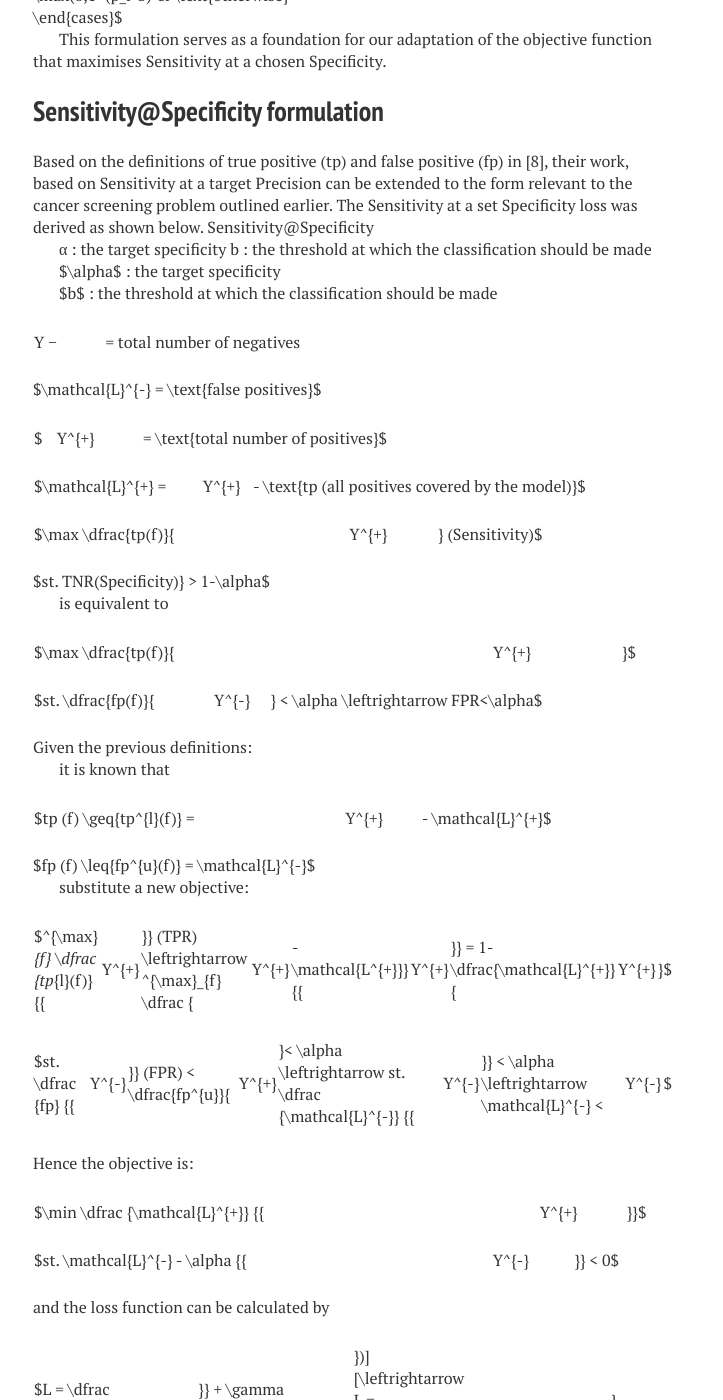
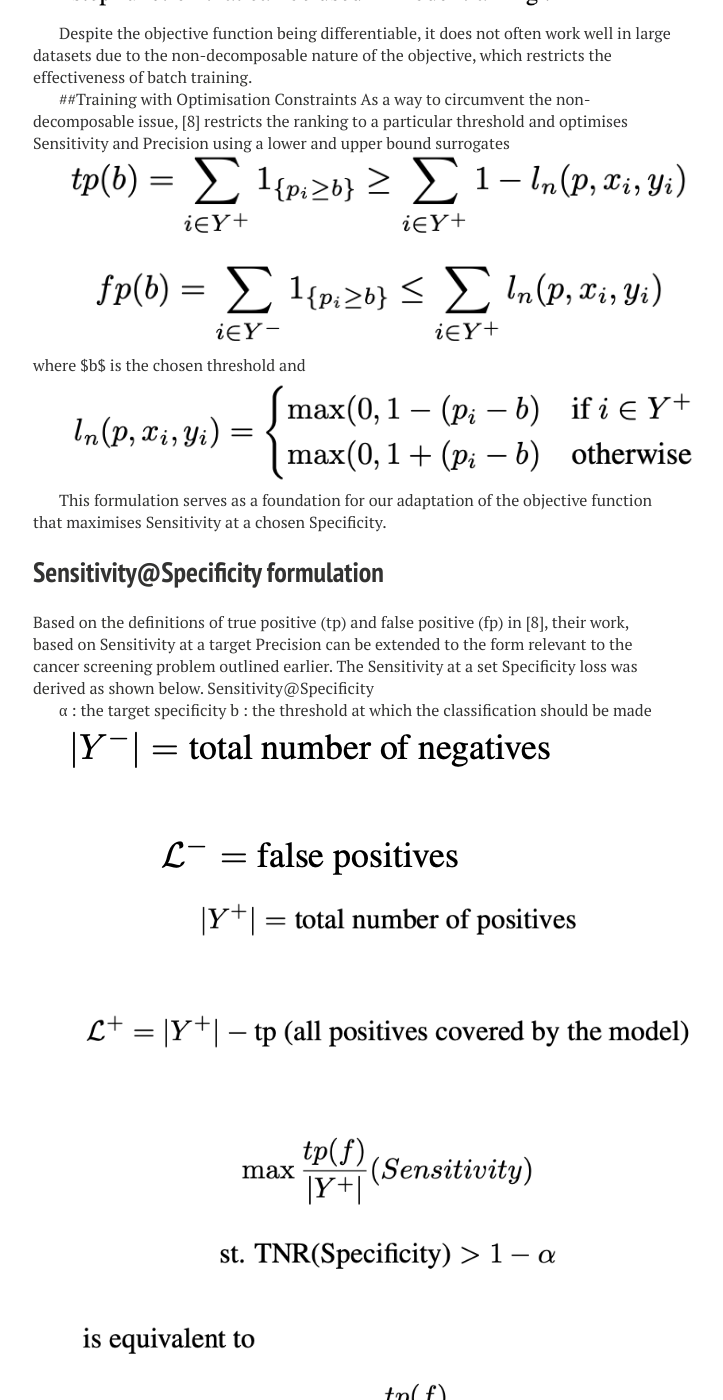
Before and after one commit to MLMogford/MLMogford.github.io, a Jekyll site: the page built from _posts/2022-08-17-maximising-sensitivity-at-fixed-specificity.md, in a window 1280 px wide and 1400 px high, scrolled down 3025 px. Shown: the whole window, without its empty margins (287-1010 px from the left). Built offline with Jekyll 4.4.1, drawn with Linux system fonts in a browser that asks for light colours; nearby versions of some CDN libraries; some of the changed text lies outside the part shown.

Commit message:
Update 2022-08-17-maximising-sensitivity-at-fixed-specificity.md

```diff
--- a/_posts/2022-08-17-maximising-sensitivity-at-fixed-specificity.md
+++ b/_posts/2022-08-17-maximising-sensitivity-at-fixed-specificity.md
@@ -33,31 +33,22 @@ where E(.) denotes the expectation over the data distribution.
 
 The sample estimate of the AUC is the Wilcoxon–Mann–Whitney statistic [6]:
 
-<div>
-$\hat{AUC} = \sum_{i \in Y^+}\sum_{j \in Y^-} 1_{\{p_i > p_j \}}$
-</div>
+![1wmw](/images/equations/1wmw-stat.png)
 
 
 where.
 
-{% raw %}
-$1_{\{p_i > p_j\}} =
-    \begin{cases}
-        1, &\text{if } p_i > p_j\\
-        0, &\text{otherwise}
-    \end{cases}$
-{% endraw %}.
+![2wmw-stat](/images/equations/2wmw-stat.png)
+
 
 
 and Y +, Y − denote the positive and negative class respectively, and pi = p(xi) denotes the assessed probability, which in this case is the Machine Learning model’s output. Directly optimising for the WMW statistic is not possible given the non-differentiable nature of the step function. Previous work [9] proposed a surrogate hinge loss that acts as an upper-bound for the step function
 
 
+![3hinge](/images/equations/3hinge.png)
 
 ![zero one loss](/images/zeroOne.png)
 
-
-
-$\ell(\theta) = \sum_{i \in Y^+} \sum_{j \in Y^-} \max \{0, (p_i(\theta) - p_j(\theta)  \}$
 
 Despite the objective function being differentiable, it does not often work well in large datasets due to the non-decomposable nature of the objective, which restricts the effectiveness of batch training.
 
@@ -66,26 +57,11 @@ Despite the objective function being differentiable, it does not often work well
 As a way to circumvent the non-decomposable issue, [8] restricts the ranking to a particular threshold and optimises Sensitivity and Precision using a lower and upper bound surrogates
 
 
-{% raw %}
-$tp(b) = \sum_{i\in{Y^+}}{1_{\{p_i\geq{b}\}}} \geq \sum_{i\in{Y^+}}{1-l_{n}(p,x_{i},y_{i})}$
-{% endraw %}
-
-
-{% raw %}
-$fp(b) = \sum_{i\in{Y^-}}{1_{\{p_i\geq{b}\}}} \leq \sum_{i\in{Y^+}}{l_{n}(p,x_{i},y_{i})}$
-{% endraw %}
-
-
+![4tp-and-fp](/images/equations/4tp-and-fp.png)
 where $b$ is the chosen threshold and
 
+![5tp-and-fp](/images/equations/5tp-and-fp.png)
 
-{% raw %}
-$l_{n}(p,x_i,y_i) =
-    \begin{cases}
-        \max(0,1-(p_i-b) & \text{if } i \in Y^+\\
-        \max(0,1+(p_i-b) & \text{otherwise}\\
-    \end{cases}$
-{% endraw %}
 
 
 This formulation serves as a foundation for our adaptation of the objective function that maximises Sensitivity at a chosen Specificity.
@@ -102,72 +78,27 @@ Sensitivity@Specificity
 α : the target specificity
 b : the threshold at which the classification should be made
 
-{% raw %}
-$\alpha$ : the target specificity
 
-$b$ : the threshold at which the classification should be made
+![6-send-and-spec](/images/equations/6-send-and-spec.png)
 
-|Y −| = total number of negatives
+![7-send-spec](/images/equations/7-send-spec.png)
 
 
-$\mathcal{L}^{-} = \text{false positives}$
-
-$|Y^{+}| = \text{total number of positives}$
-
-$\mathcal{L}^{+} = |Y^{+}| - \text{tp (all positives covered by the model)}$
-
-
-
-$\max \dfrac{tp(f)}{|Y^{+}|} (Sensitivity)$
-
-$st. TNR(Specificity)} > 1-\alpha$
-
-
-is equivalent to
-
-$\max \dfrac{tp(f)}{|Y^{+}|}$
-
-$st. \dfrac{fp(f)}{|Y^{-}|} < \alpha \leftrightarrow FPR<\alpha$
 
 
 Given the previous definitions:
 
 it is known that
 
-
-$tp (f) \geq{tp^{l}(f)} =|Y^{+}| - \mathcal{L}^{+}$
+![ 8-sens-spec](/images/equations/8-sens-spec.png)
 
 
-$fp (f) \leq{fp^{u}(f)} = \mathcal{L}^{-}$
+
+and the loss function can be calculated by
 
 
 
 
-substitute a new objective:
-
-
-$^{\max}_{f}  \dfrac {tp_{l}(f)} {{|Y^{+}|}} (TPR) \leftrightarrow ^{\max}_{f}  \dfrac {|Y^{+}|-\mathcal{L^{+}}} {{|Y^{+}|}} = 1-\dfrac{\mathcal{L}^{+}}{|Y^{+}|}$
-
-
-$st.  \dfrac {fp} {{|Y^{-}|}} (FPR) < \dfrac{fp^{u}}{|Y^{+}| }< \alpha \leftrightarrow st.  \dfrac {\mathcal{L}^{-}} {{|Y^{-}|}} < \alpha \leftrightarrow \mathcal{L}^{-} < |Y^{-}|$
-
-{% endraw %}
-
-Hence the objective is:
-
-{% raw %}
-
-$\min \dfrac {\mathcal{L}^{+}} {{|Y^{+}|}}$
-
-
-$st.  \mathcal{L}^{-} -  \alpha {{|Y^{-}|}} < 0$
-
-
-and the loss function can be calculated by
-
-$L = \dfrac {\mathcal{L}^{+}}{{|Y^{+}|}} + \gamma (\mathcal{L}^{-} - \alpha {|Y^{-}|})\] \[\leftrightarrow L = \mathcal{L}^{+} + \gamma \mathcal{L}^{-}|Y^{-}| - \gamma{|Y^{+}|}{|Y^{-}|\alpha}$
-
-{% endraw %}
 
 This loss function can replace BCE loss to adjust a model's performance to achieve the objective set out in this work, maximising Sensitivity at a set Specificity.
 
@@ -192,63 +123,22 @@ Ranking loss
 Binary Cross Entropy to to Log Ratio
 
 
-{% raw %}
-$\{\sum y_{i}\log p (p(y_{i}=1|x_{i})) + (1-y_{i}\log p(y_{i}=0|x_{i})\}$
+![ 9-bce-to-log-ratio](/images/equations/9-bce-to-log-ratio.png)
 
-represents approximately $p(\centerdot |x), \text{using a neural net } ~ \hat{p}(|x)$
 
-maximum likelihood
-$\Pi p(y=i|x)^{y}p(y=0|x)^{1-y}$
-
-$log\Pi (...) =\sum \log (p(y=1|x)^{y} p(y=0|x)^{1-y}$
-
-\[=\sum y \log (p(y|x)^{y} + (1-y) \log (p(y=0|x))$
-
-$= \{ - \sum_{x \in y^{+}} \log(p(y=1|x)) + \sum \log(1-p(y=1|x)) \}$
-
-$p(y=1|x) \text{ as }p$
-
-$- \{ \sum \log p^{+} + \sum \log (1-p^{-}) \}\]
-
-$max\log(1-p) \leftrightarrow 1-p
-${eq min } p-p(y=1|x \in y^{-})
-$ \log(p^{-})
-
-$\sum\log(p^{+}) - \sum\log (p^{-})$
-
-$= log(\dfrac{p^{+}}{p^{-}})$
 
 Non-Decomposable (requires a memory bank or large batch size)
 
-$log(\dfrac{p^{+}}{p^{-}}) \approx AUC$
 
-$\text{max}(log^{+} - log^{-})$
-
-$\text{max}(log^{-} - log^{+})$
-
-$\text{max}(log(\dfrac{p^{-}}{p^{+}}))$
-
-
-$\text{if } p^{-} < p^{+} -> \text{all correct} = 0$
+![10-non-decomposable-formulation](/images/equations/10-non-decomposable-formulation.png)
 
 
 
 Decomposable
 
-$log(\dfrac{threshold}{p^{+}})$
-$log(\dfrac{p^{-}}{threshold})$
 
-$\dfrac{p^{-}}{threshold}<1log<0$
+![11-decomposable-formulation](/images/equations/11-decomposable-formulation.png)
 
-$\dfrac{threshold>p^{+}}{threshold<p^{-}}$
-
-
-
-
-$threshold<p^{+}\rightarrow\dfrac{threshold}{p^{+}}<1, log(...)<0$
-
-
-{% endraw %}
 
 ##References
 
```
